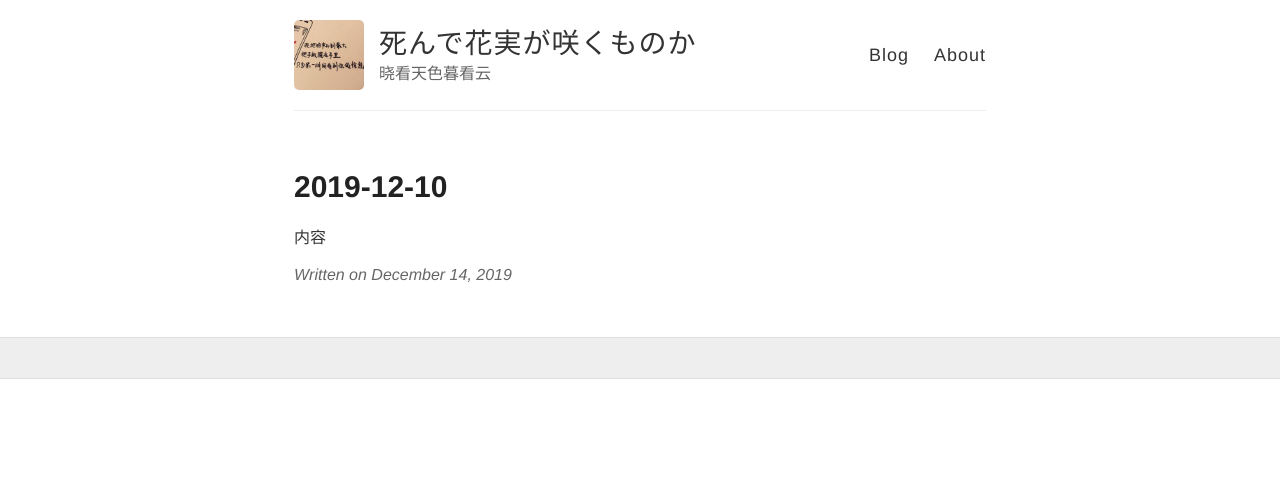
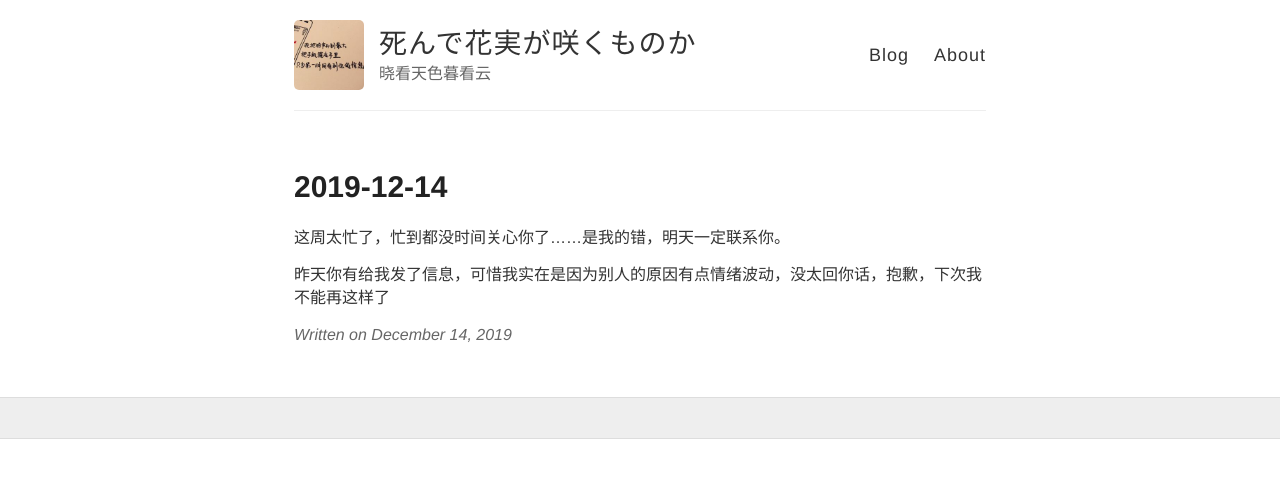
Before and after one commit to wiki650/wiki650.github.io, a Jekyll site: the page built from _posts/2019-12-14-wiki20191214.md, in a window 1280 px wide. Shown: the top 478 px of the page. Built offline with Jekyll 4.4.1, drawn with Linux system fonts in a browser that asks for light colours; comment, search, counter and statistics services are not loaded.

Commit message:
Update 2019-12-14-wiki20191214.md

```diff
--- a/_posts/2019-12-14-wiki20191214.md
+++ b/_posts/2019-12-14-wiki20191214.md
@@ -1,6 +1,8 @@
 ---
 layout: post
-title: 2019-12-10
+title: 2019-12-14
 ---
 
-内容
+这周太忙了，忙到都没时间关心你了……是我的错，明天一定联系你。
+
+昨天你有给我发了信息，可惜我实在是因为别人的原因有点情绪波动，没太回你话，抱歉，下次我不能再这样了
```
